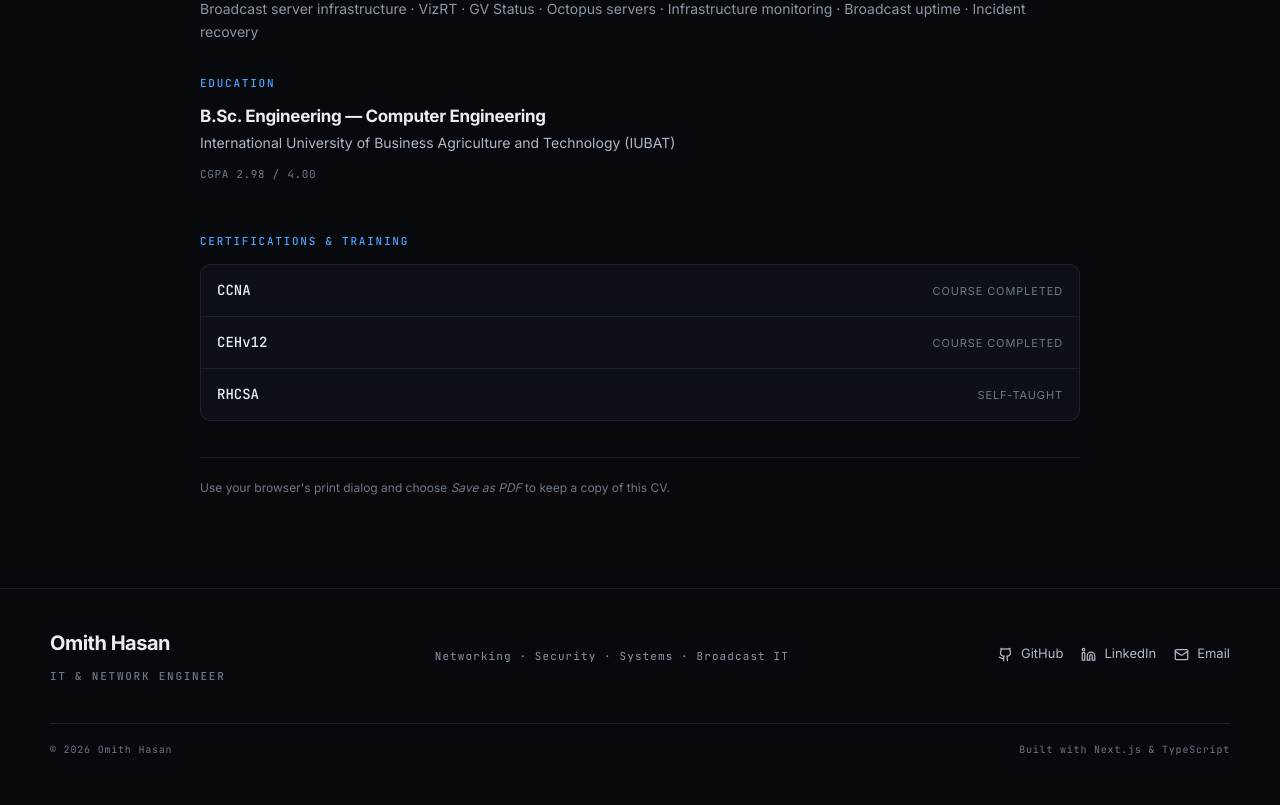
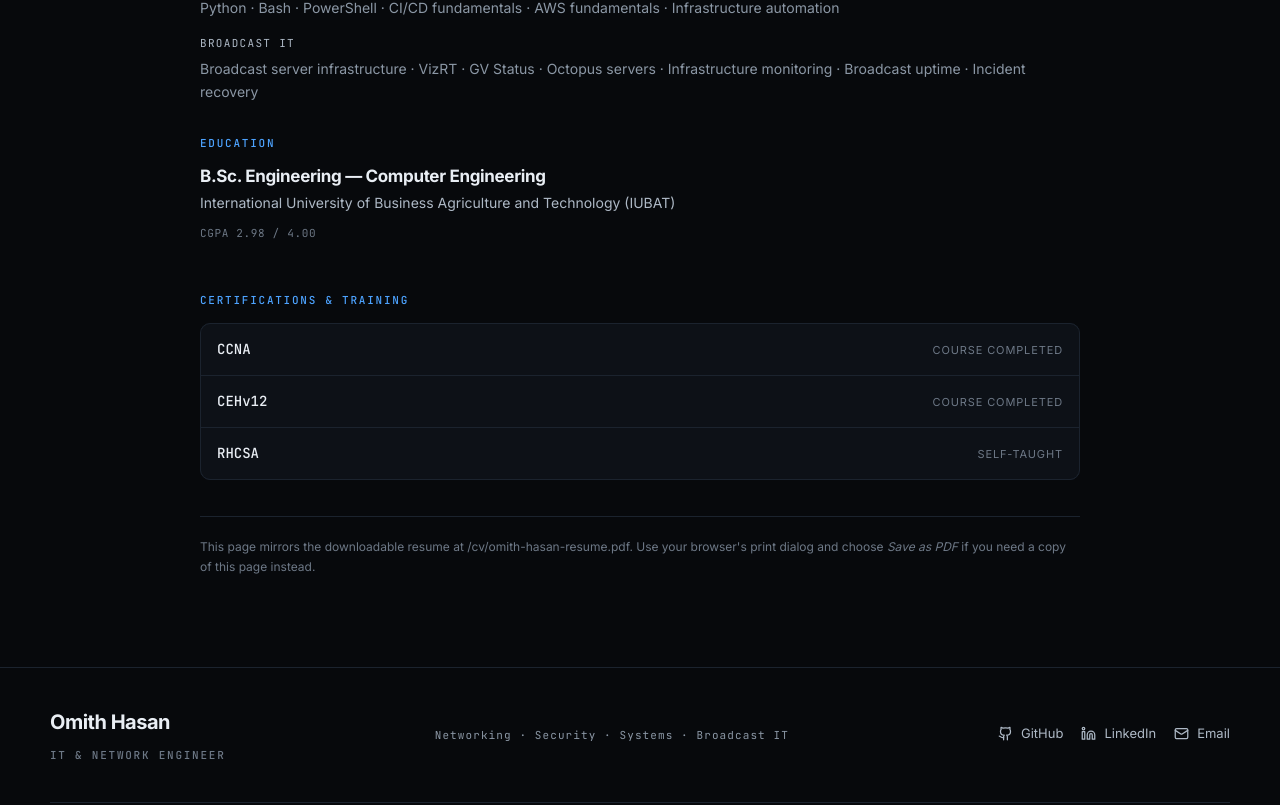
Before and after one commit to omithhasantanvir/portfolio, a Next.js app: page /cv in a window 1280 px wide. Shown: the part 1348-2153 px from the top of the page. Before the commit the page ends 2132 px from the top, so only its background shows below. Built offline with nearby package versions, Linux system fonts and the light colour scheme.

Commit message:
Use resume PDF from public folder for Download CV links

```diff
--- a/app/cv/page.tsx
+++ b/app/cv/page.tsx
@@ -29,6 +29,9 @@ export default function CvPage() {
             </p>
           </div>
           <div className="cv__actions no-print">
+            <a className="btn btn--primary btn--sm" href={site.cv} download="Omith-Hasan-Resume.pdf">
+              Download PDF resume
+            </a>
             <PrintButton />
             <a className="btn btn--ghost btn--sm" href="/">
               Back to portfolio
@@ -93,8 +96,12 @@ export default function CvPage() {
         </section>
 
         <p className="cv__note no-print">
-          Use your browser&apos;s print dialog and choose <em>Save as PDF</em> to keep a copy of this
-          CV.
+          This page mirrors the downloadable resume at{' '}
+          <a href={site.cv} download="Omith-Hasan-Resume.pdf">
+            {site.cv}
+          </a>
+          . Use your browser&apos;s print dialog and choose <em>Save as PDF</em> if you need a
+          copy of this page instead.
         </p>
       </div>
     </main>
--- a/components/contact.tsx
+++ b/components/contact.tsx
@@ -44,7 +44,7 @@ export function Contact() {
                 <Github size={16} aria-hidden="true" />
                 GitHub
               </a>
-              <a className="btn btn--ghost" href={site.cv}>
+              <a className="btn btn--ghost" href={site.cv} download="Omith-Hasan-Resume.pdf">
                 <FileText size={16} aria-hidden="true" />
                 Download CV
               </a>
--- a/components/hero.tsx
+++ b/components/hero.tsx
@@ -43,7 +43,7 @@ export function Hero() {
               </a>
             </li>
             <li>
-              <a href={site.cv}>
+              <a href={site.cv} download="Omith-Hasan-Resume.pdf">
                 <FileText size={15} aria-hidden="true" /> CV / Resume
               </a>
             </li>
--- a/components/site-header.tsx
+++ b/components/site-header.tsx
@@ -87,7 +87,7 @@ export function SiteHeader() {
         </nav>
 
         <div className="site-header__actions">
-          <a className="btn btn--ghost btn--sm" href={site.cv}>
+          <a className="btn btn--ghost btn--sm" href={site.cv} download="Omith-Hasan-Resume.pdf">
             <Download size={15} aria-hidden="true" />
             Download CV
           </a>
@@ -124,7 +124,7 @@ export function SiteHeader() {
           <a href={site.socials.linkedin} onClick={close} rel="noreferrer" target="_blank">
             <Linkedin size={16} aria-hidden="true" /> LinkedIn
           </a>
-          <a href={site.cv} onClick={close}>
+          <a href={site.cv} onClick={close} download="Omith-Hasan-Resume.pdf">
             <Download size={16} aria-hidden="true" /> Download CV
           </a>
         </div>
--- a/lib/site.ts
+++ b/lib/site.ts
@@ -16,7 +16,8 @@ export const site = {
   intro:
     'I’m an IT professional focused on Networking, Cybersecurity, System Administration and Broadcast IT. I solve infrastructure problems, automate repetitive work, and help keep critical systems reliable.',
   availability: 'Available for opportunities',
-  cv: '/cv',
+  cv: '/cv/omith-hasan-resume.pdf',
+  cvPage: '/cv',
   socials: {
     github: 'https://github.com/omithhasantanvir',
     // TODO: confirm this is your LinkedIn profile, or replace it with your real URL.
```
Also changed, not shown: 2 other files (tests, documents, lock files or other folders).
